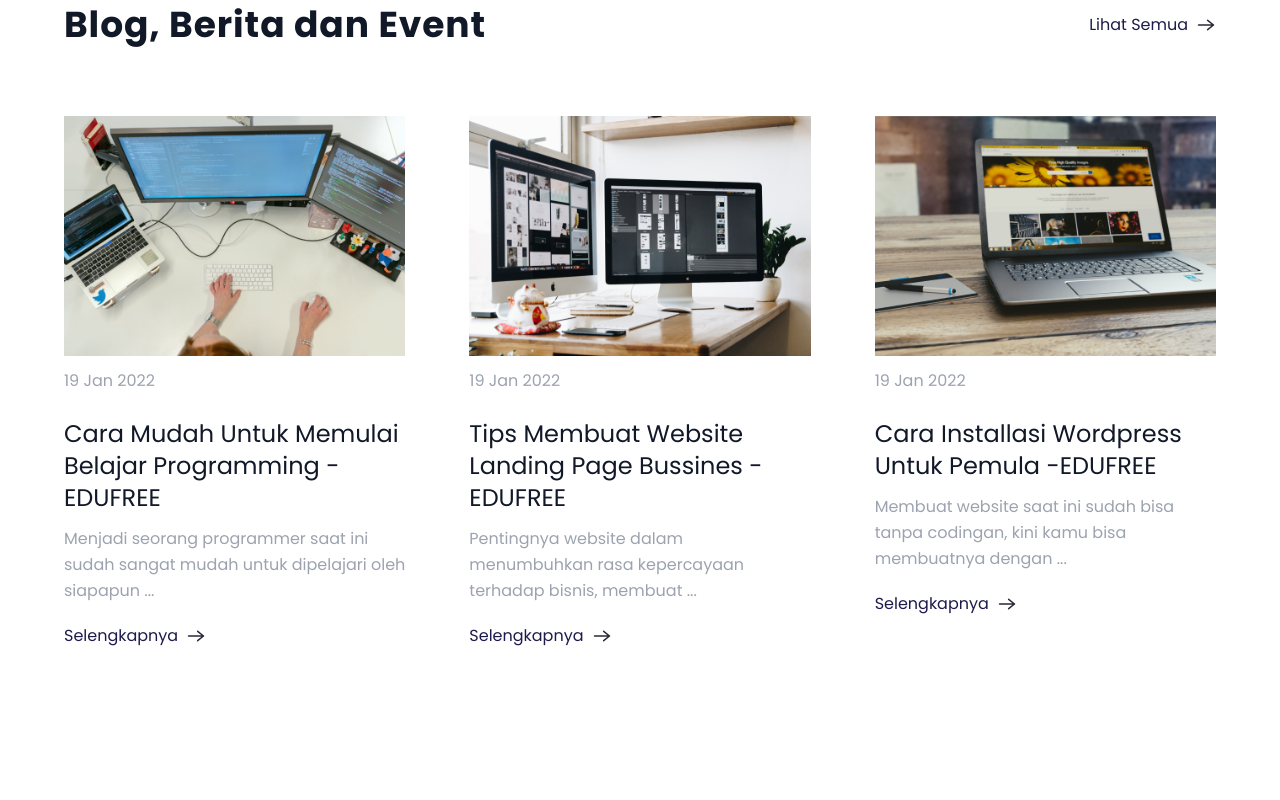
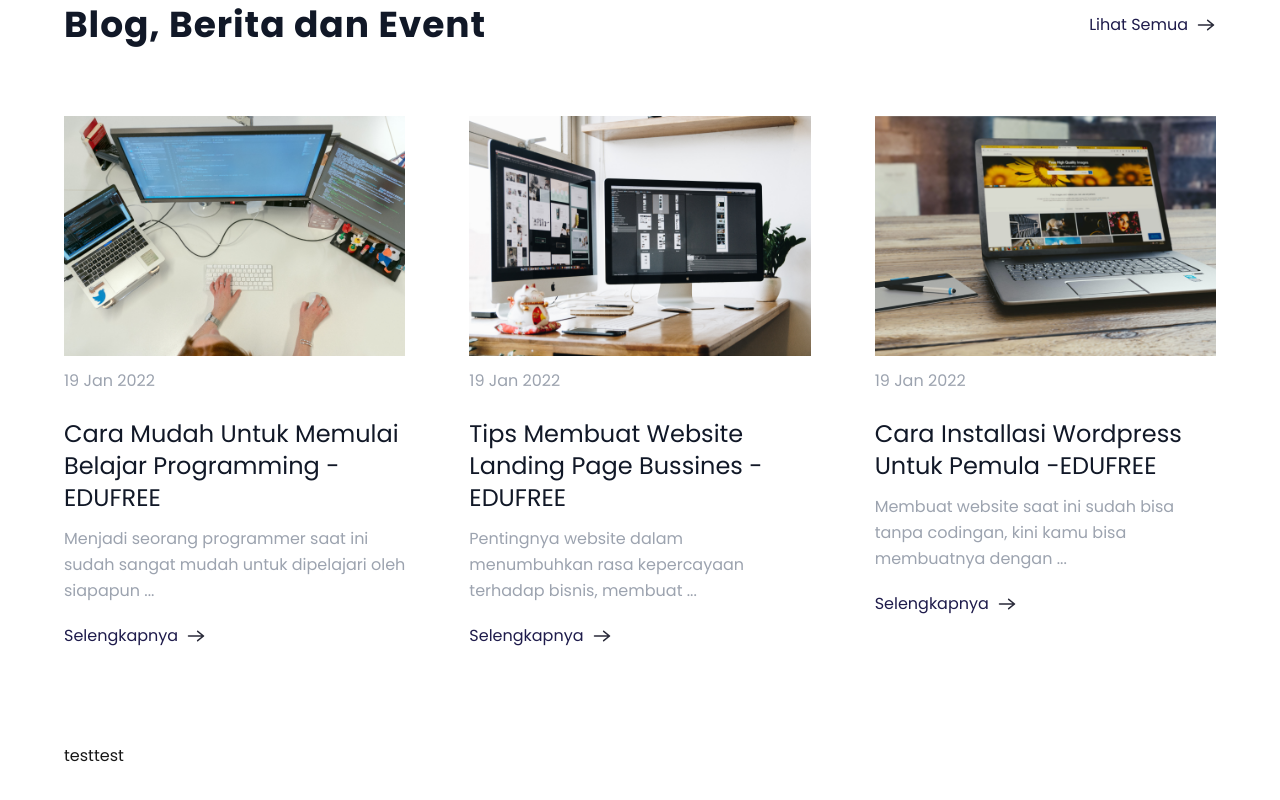
Before and after one commit to agustina12/EDUFREE-web, a Next.js app: page / in a window 1280 px wide. Shown: the part 4560-5360 px from the top of the page. Before the commit the page ends 5304 px from the top, so only its background shows below. Built offline with nearby package versions, Linux system fonts and the light colour scheme.

Commit message:
add sectionFooter

```diff
--- /dev/null
+++ b/src/app/components/SectionFooter.js
@@ -0,0 +1,17 @@
+// import SectionTitle from "./SectionTitle";
+// import SectionParagraph from "./SectionParagraph";
+
+export default function SectionFooter() {
+  return (
+    <>
+      <div className="flex">
+        <div className="h-1/4">
+          <h1>test</h1>
+        </div>
+        <div className="3/4">
+          <p>test</p>
+        </div>
+      </div>
+    </>
+  );
+}
--- a/src/app/page.js
+++ b/src/app/page.js
@@ -9,6 +9,7 @@ import SectionFaq from "./components/SectionFaq";
 import SectionContactUs from "./components/SectionContactUs";
 import "../app/globals.css";
 import SectionBlog from "./components/SectionBlog";
+import SectionFooter from "./components/SectionFooter";
 
 export default function Home() {
   return (
@@ -48,6 +49,9 @@ export default function Home() {
         <div className="mx-16 my-24">
           <SectionBlog />
         </div>
+        <div className="mx-16 my-24">
+          <SectionFooter />
+        </div>
       </div>
     </>
   );
```
